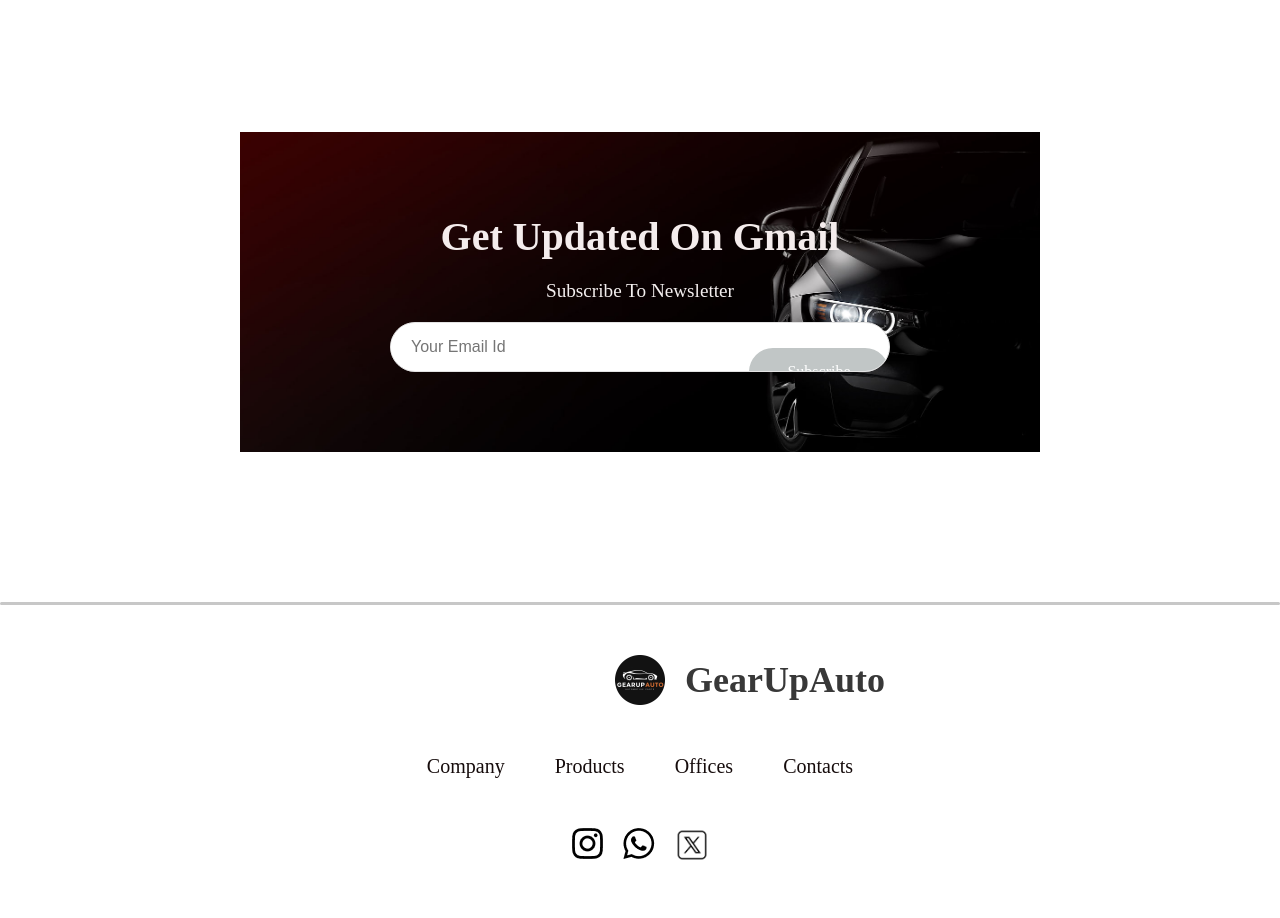
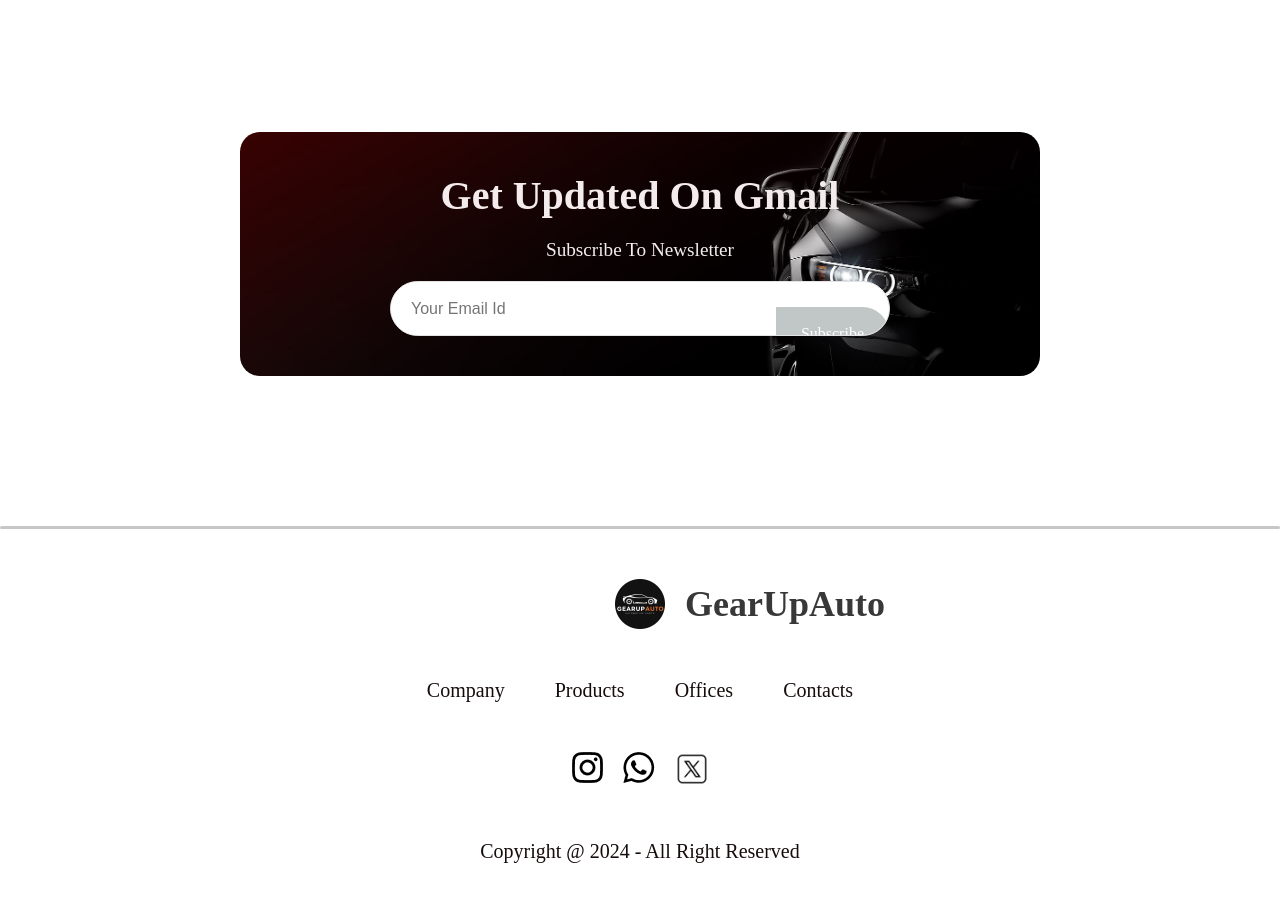
Before and after one commit to aakarsh5/GearUp-Auto, a React (Vite) app: page / in a window 1280 px wide. Shown: the part 2280-3198 px from the top of the page. After the commit the page ends 3173 px from the top, so only its background shows below. Built offline with nearby package versions, Linux system fonts and the light colour scheme; no server answers; a web font is replaced by a local one.

Commit message:
Updated Newsletter

```diff
--- a/src/modules/Newsletter/Newsletter.css
+++ b/src/modules/Newsletter/Newsletter.css
@@ -1,69 +1,73 @@
 .newsletter {
   width: 90%;
   max-width: 800px;
-  height: auto;
-  min-height: 40vh;
+  margin: auto;
+  margin-bottom: 150px;
+  padding: 40px 20px;
+  background-size: cover;
+  background-position: center;
+  background-repeat: no-repeat;
   display: flex;
   flex-direction: column;
   align-items: center;
-  justify-content: center;
-  margin: auto;
-  padding: 20px;
-  margin-bottom: 150px;
-  background-image: url("/assets/newsletter.jpg");
-  background-position: center;
-  background-repeat: no-repeat;
-  background-size: cover;
-  position: relative;
   gap: 20px;
+  border-radius: 20px;
   text-align: center;
+  box-sizing: border-box;
 }
 
 .newsletter h1 {
   color: #f4ecec;
   font-size: 2.5rem;
-  font-weight: 600;
+  font-weight: 700;
+  margin: 0;
 }
 
 .newsletter p {
   color: #f4efef;
   font-size: 1.2rem;
+  margin: 0;
 }
 
 .newsletter .input {
   display: flex;
-  flex-direction: row;
   align-items: center;
-  justify-content: space-between;
-  background: white;
   width: 100%;
   max-width: 500px;
-  height: 50px;
-  border-radius: 80px;
+  height: 55px;
+  border-radius: 999px;
+  overflow: hidden;
+  background-color: #fff;
   border: 1px solid #e3e3e3;
-  overflow: hidden;
+  box-sizing: border-box;
 }
 
 .newsletter input {
   flex: 1;
+  height: 100%;
   padding: 0 20px;
+  font-size: 16px;
+  font-family: "Poppins", sans-serif;
   border: none;
   outline: none;
-  font-family: "Poppins", sans-serif;
-  font-size: 16px;
+  box-sizing: border-box;
 }
 
 .newsletter button {
-  width: 140px;
   height: 100%;
+  padding: 0 25px;
+  font-size: 16px;
+  font-weight: 500;
+  background-color: rgb(193, 198, 198);
+  color: white;
   border: none;
-  border-radius: 80px;
-  background: rgb(193, 198, 198);
-  color: white;
-  font-size: 16px;
   cursor: pointer;
+  white-space: nowrap;
+  border-radius: 0 999px 999px 0;
+  box-sizing: border-box;
 }
 
+/* Responsive */
 @media (max-width: 600px) {
   .newsletter h1 {
     font-size: 1.8rem;
@@ -76,17 +80,20 @@
   .newsletter .input {
     flex-direction: column;
     height: auto;
-    border-radius: 10px;
-    padding: 10px;
+    border-radius: 16px;
+    padding: 15px 10px;
   }
 
   .newsletter input {
     width: 100%;
+    height: 45px;
     margin-bottom: 10px;
+    border-radius: 10px;
   }
 
   .newsletter button {
     width: 100%;
-    height: 40px;
+    height: 45px;
+    border-radius: 10px;
   }
 }
--- a/src/modules/Newsletter/Newsletter.jsx
+++ b/src/modules/Newsletter/Newsletter.jsx
@@ -1,17 +1,26 @@
-import React from 'react'
-import './Newsletter.css';
+import React from "react";
+import "./Newsletter.css";
+import newsletterImg from "../assets/newsletter.jpg"; // if image is in src
 
 function Newsletter() {
   return (
-    <div className='newsletter'>
+    <div
+      className="newsletter"
+      style={{
+        backgroundImage: `url(${newsletterImg})`,
+        backgroundSize: "cover",
+        backgroundPosition: "center",
+        backgroundRepeat: "no-repeat",
+      }}
+    >
       <h1>Get Updated On Gmail</h1>
       <p>Subscribe To Newsletter</p>
-      <div className='input'>
-        <input type="email" placeholder='Your Email Id' />
+      <div className="input">
+        <input type="email" placeholder="Your Email Id" />
         <button>Subscribe</button>
       </div>
     </div>
-  )
+  );
 }
 
-export default Newsletter
+export default Newsletter;
```
Also changed, not shown: src/modules/assets/newsletter.jpg (renamed from public/assets/newsletter.jpg).
